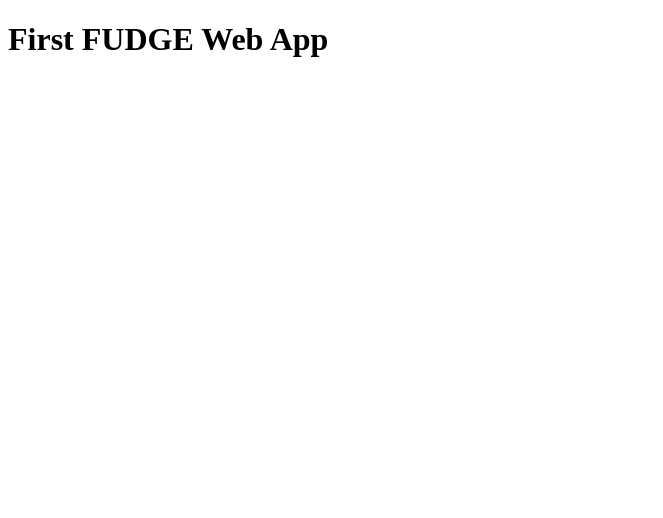
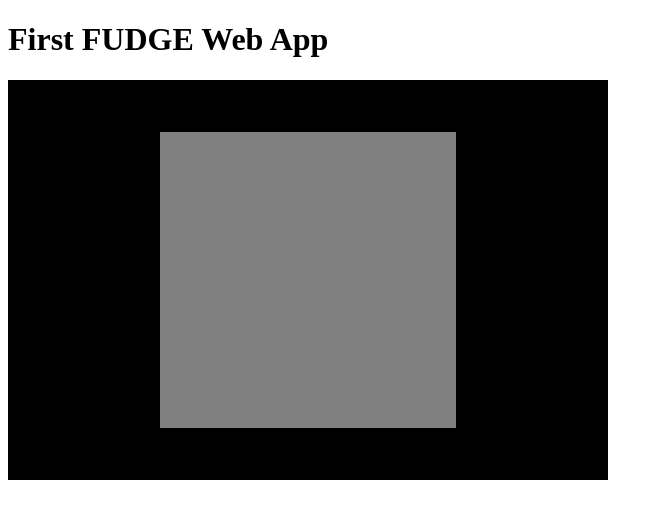
Before and after one commit to benediktgrether/prima, an Electron app: page L02_FirstFudge/index.html in a window 1280 px wide. Shown: the whole page, without its empty margins (0-663 px from the left). Drawn offline with Linux system fonts and the light colour scheme.

Commit message:
Add First Cube to render view in Fudge from Tuesday

```diff
--- a/L02_FirstFudge/index.html
+++ b/L02_FirstFudge/index.html
@@ -5,6 +5,7 @@
     <meta name="viewport" content="width=device-width, initial-scale=1.0">
     <meta http-equiv="X-UA-Compatible" content="ie=edge">
     <title>First FUDGE Web App</title>
+    <script src="../Fudge/core/build/FudgeCore.js"></script>
     <script src="./src/main.js"></script>
 </head>
 <body>
--- a/L02_FirstFudge/src/main.js
+++ b/L02_FirstFudge/src/main.js
@@ -1,8 +1,24 @@
 var L02_FirstFudge;
 (function (L02_FirstFudge) {
+    var ƒ = FudgeCore;
     window.addEventListener("load", handleLoad);
     function handleLoad(_event) {
         var canvas = document.querySelector("canvas");
-        console.log(canvas);
+        ƒ.RenderManager.initialize();
+        ƒ.Debug.log(canvas);
+        // New Node for Quad
+        var node = new ƒ.Node("Quad");
+        var mesh = new ƒ.MeshQuad();
+        var cmpMesh = new ƒ.ComponentMesh(mesh);
+        node.addComponent(cmpMesh);
+        var mtrSolidWhite = new ƒ.Material("SolidWhite", ƒ.ShaderUniColor, new ƒ.CoatColored(ƒ.Color.WHITE));
+        var cmpMaterial = new ƒ.ComponentMaterial(mtrSolidWhite);
+        node.addComponent(cmpMaterial);
+        var cmpCamera = new ƒ.ComponentCamera();
+        cmpCamera.pivot.translateZ(2);
+        L02_FirstFudge.viewport = new ƒ.Viewport();
+        L02_FirstFudge.viewport.initialize("Viewport", node, cmpCamera, canvas);
+        ƒ.Debug.log(L02_FirstFudge.viewport);
+        L02_FirstFudge.viewport.draw();
     }
 })(L02_FirstFudge || (L02_FirstFudge = {}));
```
Also changed, not shown: L02_FirstFudge/src/main.ts (+29 -2 lines), 1 other file.
